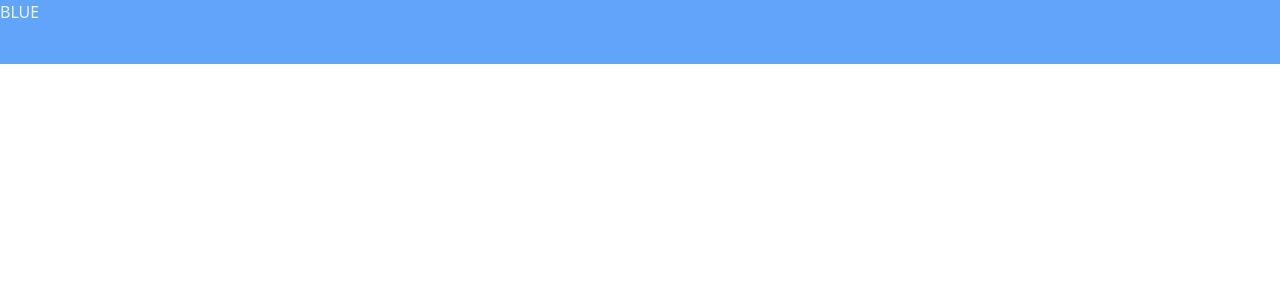
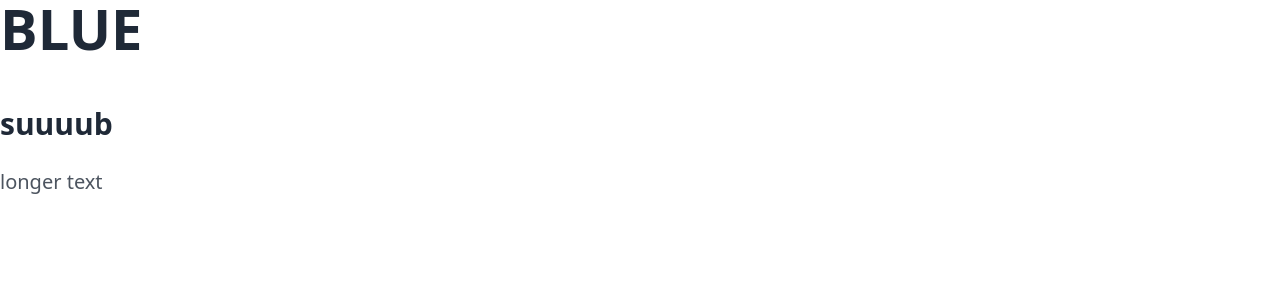
Before and after one commit to JakubGluszek/incedo_frontend, a Next.js app: page / in a window 1280 px wide. Shown: the top 300 px of the page. Built offline with nearby package versions, Linux system fonts and the light colour scheme.

Commit message:
dailyui installed

```diff
--- a/package.json
+++ b/package.json
@@ -10,6 +10,7 @@
   },
   "dependencies": {
     "autoprefixer": "^10.4.7",
+    "daisyui": "^2.18.0",
     "next": "12.2.0",
     "postcss": "^8.4.14",
     "react": "18.2.0",
@@ -17,6 +18,7 @@
     "tailwindcss": "^3.1.4"
   },
   "devDependencies": {
+    "@tailwindcss/typography": "^0.5.2",
     "@types/node": "18.0.1",
     "@types/react": "18.0.14",
     "@types/react-dom": "18.0.5",
--- a/pages/index.tsx
+++ b/pages/index.tsx
@@ -2,8 +2,10 @@ import type { NextPage } from 'next'
 
 const Home: NextPage = () => {
   return (
-    <div className='h-16 bg-blue-400'>
-      <h1 className='text-indigo-50'>BLUE</h1>
+    <div className='prose lg:prose-xl'>
+      <h1 className='font-semibold'>BLUE</h1>
+      <h3>suuuub</h3>
+      <p>longer text</p>
     </div>
   )
 }
--- a/tailwind.config.js
+++ b/tailwind.config.js
@@ -4,8 +4,19 @@ module.exports = {
     "./pages/**/*.{js,ts,jsx,tsx}",
     "./components/**/*.{js,ts,jsx,tsx}"
   ],
+  //darkMode: 'class',
   theme: {
     extend: {},
   },
-  plugins: [],
+  plugins: [require("@tailwindcss/typography"), require("daisyui")],
+  daisyui: {
+    styled: true,
+    themes: true,
+    base: true,
+    utils: true,
+    logs: true,
+    rtl: false,
+    prefix: "",
+    darkTheme: "dark",
+  }
 }
```
Also changed, not shown: 1 other file (tests, documents, lock files or other folders).
